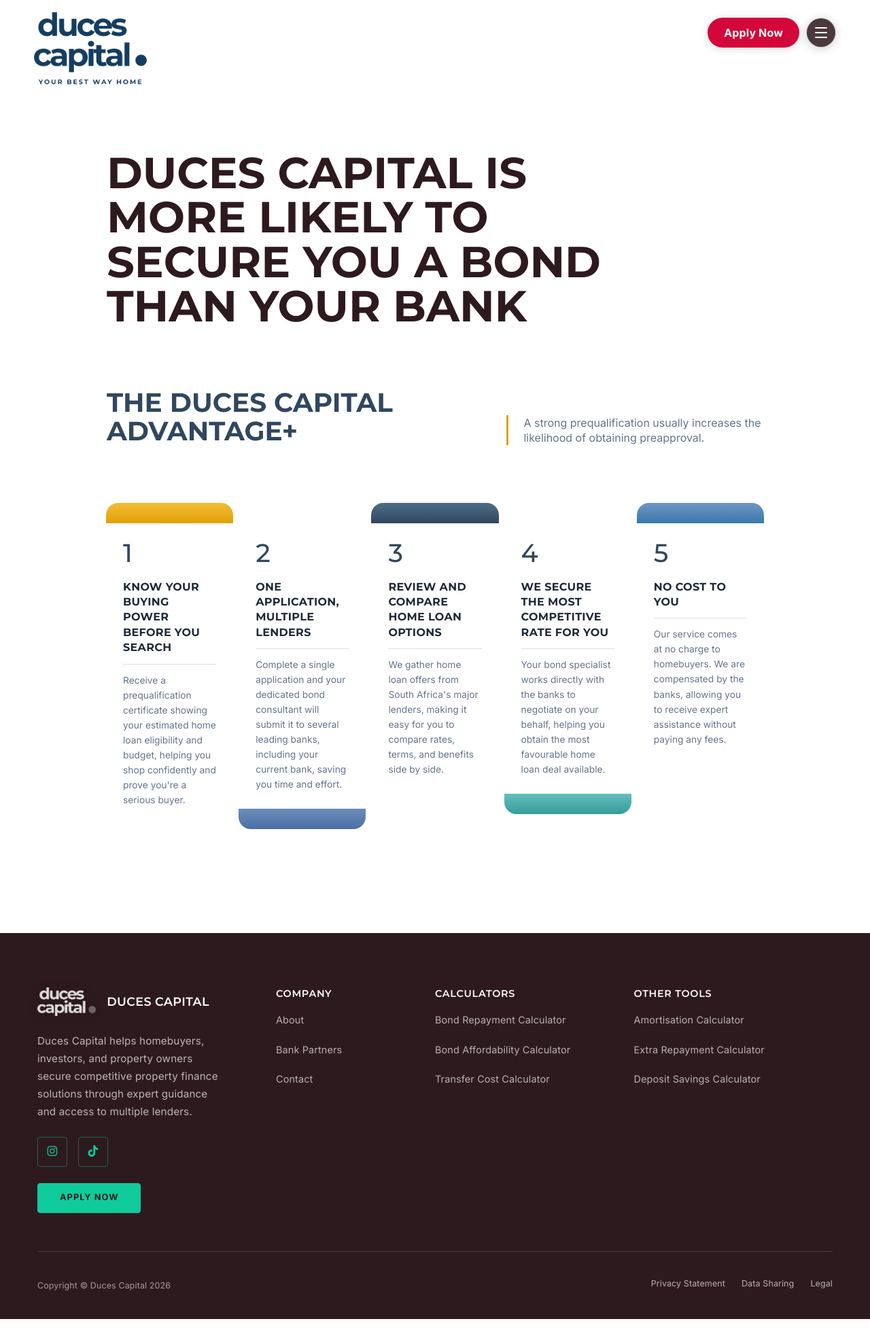
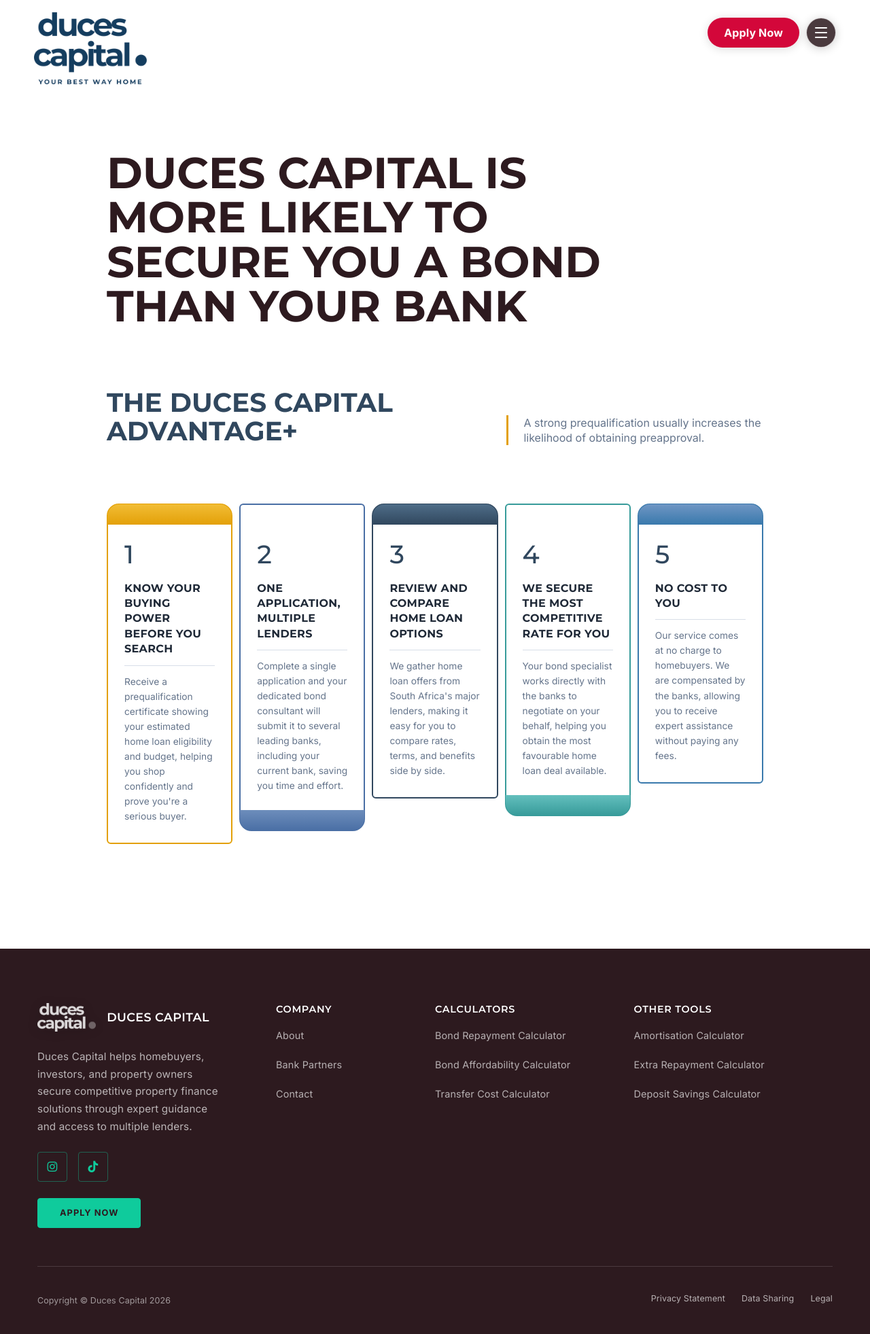
Before and after one commit to Intellify-Cloud/ev-ducscap_v2, a Jekyll site: the page built from why-duces.md, in a window 1280 px wide. Shown: the whole page at 68% size. Built offline with Jekyll 4.4.1, drawn with Linux system fonts in a browser that asks for light colours; before the commit the page ends 1941 px from its top, so only the background shows below that.

Commit message:
Match advantage card borders to highlights

```diff
--- a/_assets/layout/_5-steps-block.scss
+++ b/_assets/layout/_5-steps-block.scss
@@ -91,6 +91,7 @@
     flex-direction: column;
     align-items: flex-start;
     padding: 54px 24px 28px;
+    border: 2px solid transparent;
     border-radius: 18px 18px 6px 6px;
     background: linear-gradient(
       180deg,
@@ -140,20 +141,40 @@
     background: linear-gradient(180deg, #f2bd35, var(--steps-accent));
   }
 
+  .next-steps__step:nth-child(1) {
+    border-color: var(--steps-accent);
+  }
+
   .next-steps__step:nth-child(2)::before {
     background: linear-gradient(180deg, #6d8dbb, var(--steps-secondary));
+  }
+
+  .next-steps__step:nth-child(2) {
+    border-color: var(--steps-secondary);
   }
 
   .next-steps__step:nth-child(3)::before {
     background: linear-gradient(180deg, #4f6d88, var(--steps-primary));
   }
 
+  .next-steps__step:nth-child(3) {
+    border-color: var(--steps-primary);
+  }
+
   .next-steps__step:nth-child(4)::before {
     background: linear-gradient(180deg, #63bfbd, #379b9a);
   }
 
+  .next-steps__step:nth-child(4) {
+    border-color: #379b9a;
+  }
+
   .next-steps__step:nth-child(5)::before {
     background: linear-gradient(180deg, #6f96c4, #3979ac);
+  }
+
+  .next-steps__step:nth-child(5) {
+    border-color: #3979ac;
   }
 
   .next-steps__step-number {
```
Also changed, not shown: assets/bundle.css.
